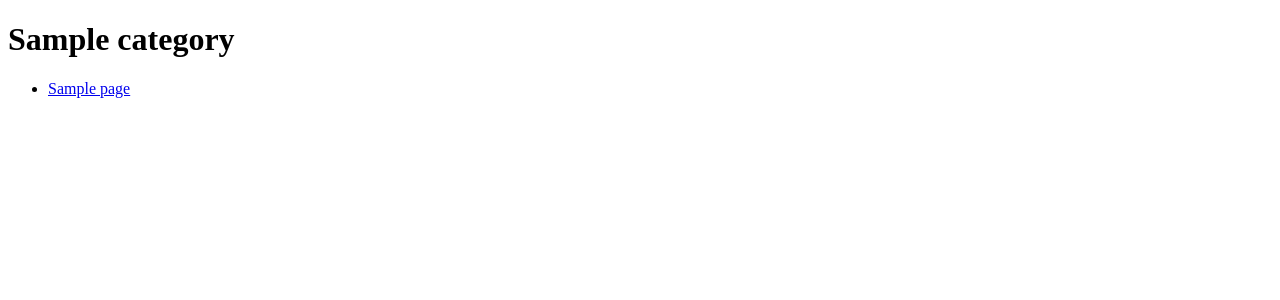
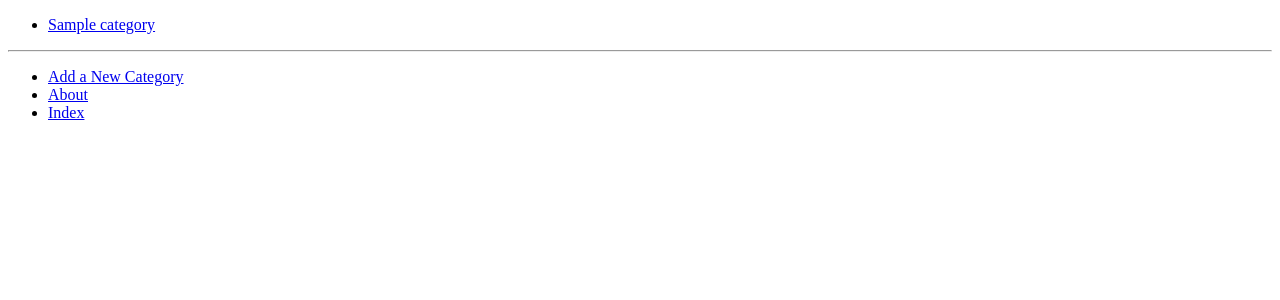
Before and after one commit to ashu9914/tango_with_django_project, a Django app: template templates/rango/category.html in a window 1280 px wide. Shown: the top 300 px of the page. Run offline with Django 3.2, Linux system fonts and the light colour scheme; the template is opened without the code that fills it: values that come from a table or form of the project are taken from there, others are empty; tables that the repository leaves empty hold one stand-in row (values such as "Sample post"); parts of the project's set-up code (start-up, migrations or seed data) failed here and were passed over.

Commit message:
chapter 8

```diff
--- /dev/null
+++ b/rango/templatetags/__init__.py
@@ -0,0 +1 @@
+#empty file
--- /dev/null
+++ b/rango/templatetags/rango_template_tags.py
@@ -0,0 +1,8 @@
+from django import template
+from rango.models import Category
+
+register = template.Library()
+
+@register.inclusion_tag('rango/categories.html')
+def get_category_list():
+   return {'categories': Category.objects.all()}
--- a/rango/urls.py
+++ b/rango/urls.py
@@ -6,7 +6,5 @@ app_name = 'rango'
 urlpatterns = [
     path('', views.index, name='index'),
     path('about/', views.about, name='about'),
-    path('category/<slug:category_name_slug>/', views.show_category,
-        name='show_category'),
-    path('add_category/', views.add_category, name='add_category'),
+    path('category/<slug:category_name_slug>/add_page/', views.add_page, name ='add_page'),
     ]
--- a/templates/rango/about.html
+++ b/templates/rango/about.html
@@ -16,6 +16,7 @@
         </div>
         <div>
             <a href="/rango/">Index</a><br />
+            <a href="{% url 'rango:about' %}">About</a>
             <img src="{% static 'images/rango.jpg' %}" alt="Picture of Rango" />
             <img src="{{ MEDIA_URL }}cat.jpg" alt="Picture of a Cat" />
         </div>
--- /dev/null
+++ b/templates/rango/base.html
@@ -0,0 +1,29 @@
+<!DOCTYPE html>
+ {% load staticfiles %}
+ {% load rango_template_tags %}
+ <html>
+ <head>
+ <title>
+ Rango -
+ {% block title_block %}
+ How to Tango with Django!
+ {% endblock %}
+ </title>
+ </head>
+ <body>
+ <div>
+{% block sidebar_block %}
+{% get_category_list %}
+{% endblock %}
+ </div>
+ <hr />
+ <div>
+ <ul>
+ <li><a href="{% url 'rango:add_category' %}">Add a New Category</a></l\
+ i>
+ <li><a href="{% url 'rango:about' %}">About</a></li>
+ <li><a href="{% url 'rango:index' %}">Index</a></li>
+ </ul>
+</div>
+</body>
+ </html>
--- /dev/null
+++ b/templates/rango/categories.html
@@ -0,0 +1,9 @@
+<ul>
+ {% if categories %}
+ {% for c in categories %}
+ <li><a href="{% url 'rango:show_category' c.slug %}">{{ c.name }}</a></li>
+ {% endfor %}
+ {% else %}
+ <li><strong>There are no categories present.</strong></li>
+ {% endif %}
+ </ul>
--- a/templates/rango/category.html
+++ b/templates/rango/category.html
@@ -1,13 +1,15 @@
-<!DOCTYPE html>
+{% extends 'rango/base.html' %}
+{% load staticfiles %}
 
- <html>
+{% block title_block %}
+    {% if category %}
+        {{ category.name }}
+    {% else %}
+        Unknown Category
+    {% endif %}
+{% endblock %}
 
- <head>
- <title>Rango</title>
- </head>
-
- <body>
- <div>
+{% block body_block %}
     {% if category %}
     <h1>{{ category.name }}</h1>
     {% if pages %}
@@ -19,10 +21,9 @@
     {% else %}
     <strong>No pages currently in category.</strong>
     {% endif %}
+
+    <a href="{% url 'rango:add_page' category.slug %}">Add Page</a> <br />
     {% else %}
     The specified category does not exist.
     {% endif %}
- </div>
- </body>
-
- </html>
+{% endblock %}
--- a/templates/rango/index.html
+++ b/templates/rango/index.html
@@ -20,8 +20,9 @@
  <ul>
  {% for category in categories %}
  <li>
-<!-- The following line is changed to add an HTML hyperlink -->
-<a href="/rango/category/{{ category.slug }}/">{{ category.name }}</a>
+<a href="{% url 'rango:show_category' category.slug %}">
+{{ category.name }}
+</a>
 </li>
  {% endfor %}
  </ul>
```
Lines whose indentation alone changed are shown as unchanged.
